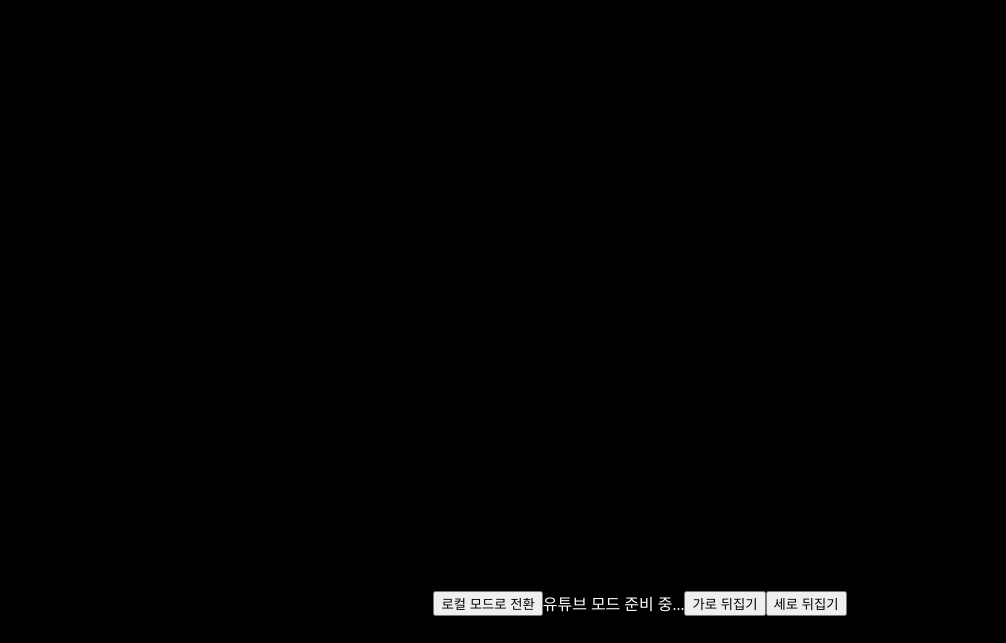
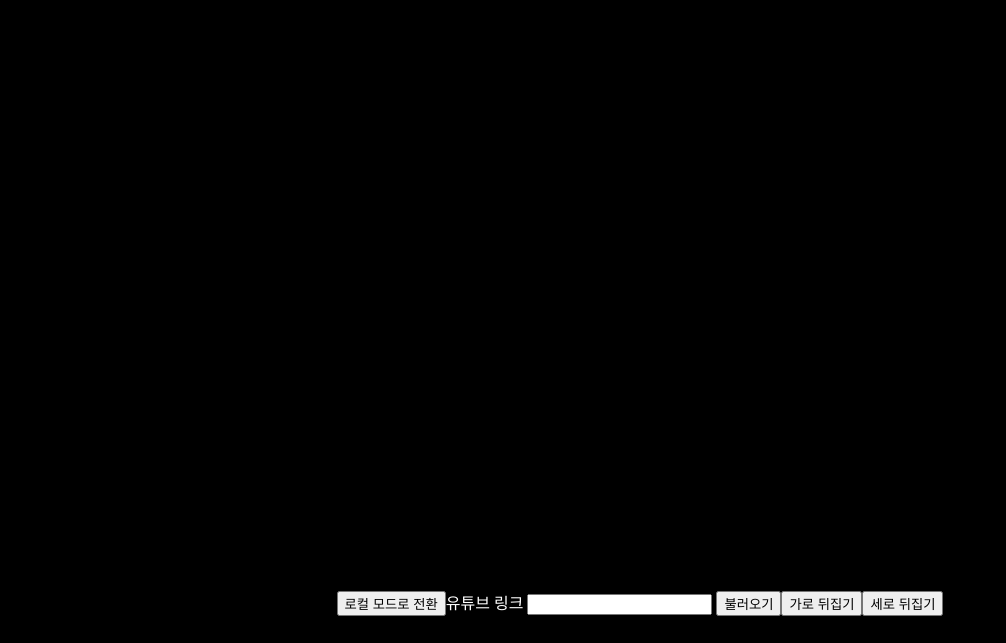
Before and after one commit to kuman514/MovieJS, a plain HTML site: page index.html in a window 1280 px wide. Both pictures are taken after a click on the button "유튜브 모드로 전환". Shown: the part 157-800 px from the top of the page, without its empty margins (0-1006 px from the left). Drawn offline with Linux system fonts and the light colour scheme.

Commit message:
Added youtube link panel

```diff
--- a/index.html
+++ b/index.html
@@ -39,7 +39,9 @@
 
           <!-- 유튜브 모드 -->
           <div class="youtube-mode hidden">
-            유튜브 모드 준비 중...
+            <label>유튜브 링크</label>
+            <input type="text" id="load-youtube-url">
+            <button id="youtube-call">불러오기</button>
           </div>
 
           <!-- 가로 뒤집기 -->
```
